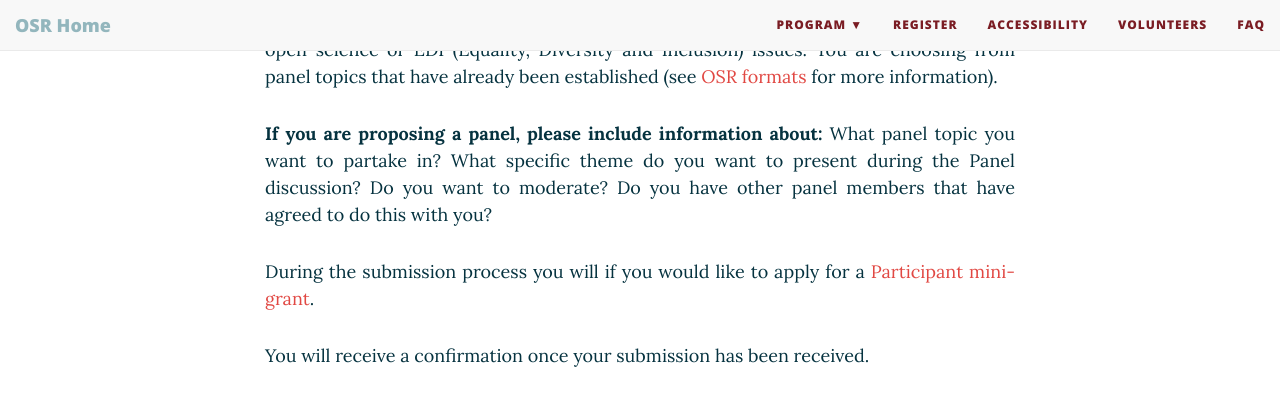
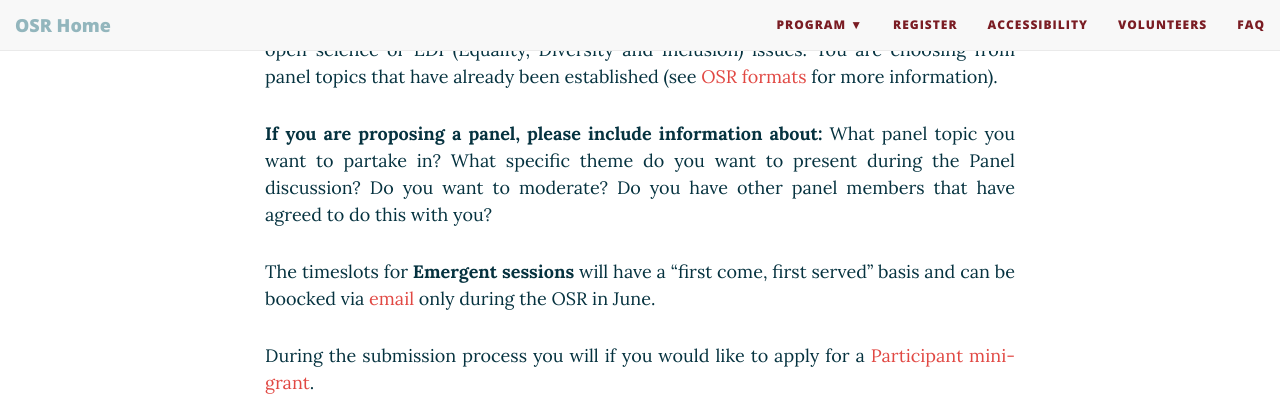
Before and after one commit to ohbm/osr2021, a Jekyll site: the page built from submit.md, in a window 1280 px wide and 900 px high, scrolled down 1696 px, cut to the strip 0-395 px from the top of the window. Built offline with Jekyll 4.4.1, drawn with Linux system fonts in a browser that asks for light colours; nearby versions of some CDN libraries.

Commit message:
Update submit.md

```diff
--- a/submit.md
+++ b/submit.md
@@ -71,6 +71,9 @@ If you do not have a GitHub username, we invite you to follow the instructions a
 **If you are proposing a panel, please include information about:** What panel topic you want to partake in? What specific theme do you want to present during the Panel discussion? Do you want to moderate? Do you have other panel members that have agreed to do this with you?
 </p>
 <p align="justify">
+The timeslots for **Emergent sessions** will have a "first come, first served" basis and can be boocked via [email](ohbmopenscience@gmail.com) only during the OSR in June.
+</p>
+<p align="justify">
 During the submission process you will if you would like to apply for a [Participant mini-grant](/access.md/#mini-grant).
 </p>
 {::options parse_block_html="false" /}
```
